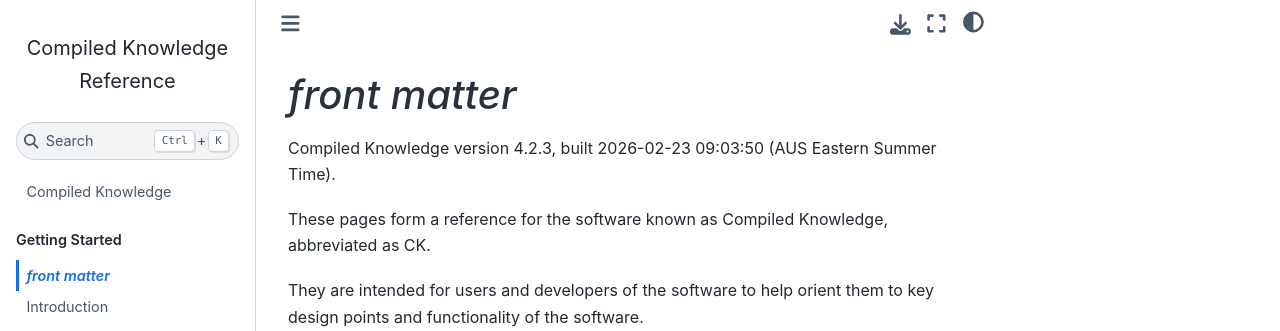
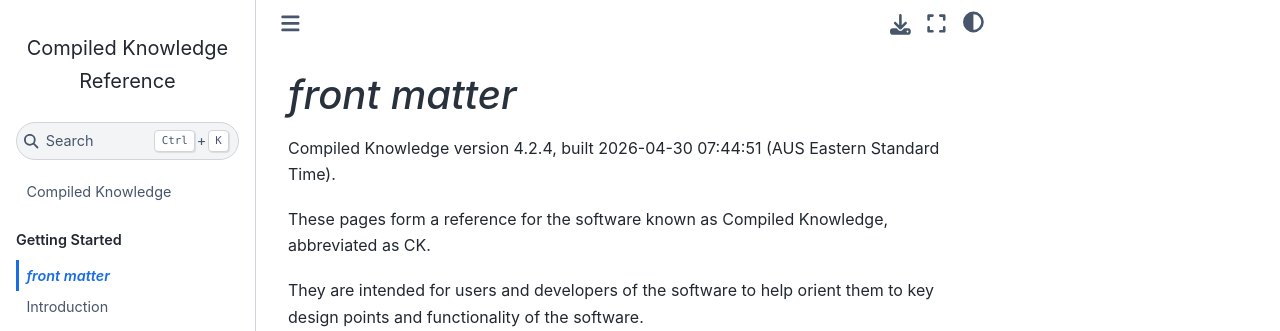
Before and after one commit to ropeless/compiled_knowledge, a Jupyter Book: the page built from docs/1_01_front_matter.md, in a window 1280 px wide. Shown: the top 331 px of the page. Built offline with Jupyter Book 1.0.4 settings and Sphinx 7.4.7 and the Sphinx Book theme 1.1.4, drawn with Linux system fonts in a browser that asks for light colours.

```diff
--- a/docs/1_01_front_matter.md
+++ b/docs/1_01_front_matter.md
@@ -1,6 +1,6 @@
 # _front matter_
 
-Compiled Knowledge version 4.2.3, built 2026-02-23 09:03:50 (AUS Eastern Summer Time).
+Compiled Knowledge version 4.2.4, built 2026-04-30 07:44:51 (AUS Eastern Standard Time).
 
 
 These pages form a reference for the software known as Compiled Knowledge, abbreviated as CK.
--- a/pyproject.toml
+++ b/pyproject.toml
@@ -1,6 +1,6 @@
 [project]
 name = "compiled-knowledge"
-version = "4.2.3"
+version = "4.2.4"
 description = "A Python package for compiling and querying discrete probabilistic graphical models."
 readme = "README.md"
 license = "MIT"
```
Also changed, not shown: docs/1_03_installation.ipynb, docs/2_02_PGM_basics.ipynb, docs/2_03_PGM_advanced.ipynb, docs/2_04_example_PGMs.ipynb, docs/2_05_circuits_and_programs.ipynb, docs/2_06_PGM_compilers_advanced.ipynb, docs/2_07_circuit_compilers_advanced.ipynb, docs/2_08_sampling.ipynb, docs/2_09_datasets.ipynb, docs/2_10_machine_learning.ipynb, 1 other file.
